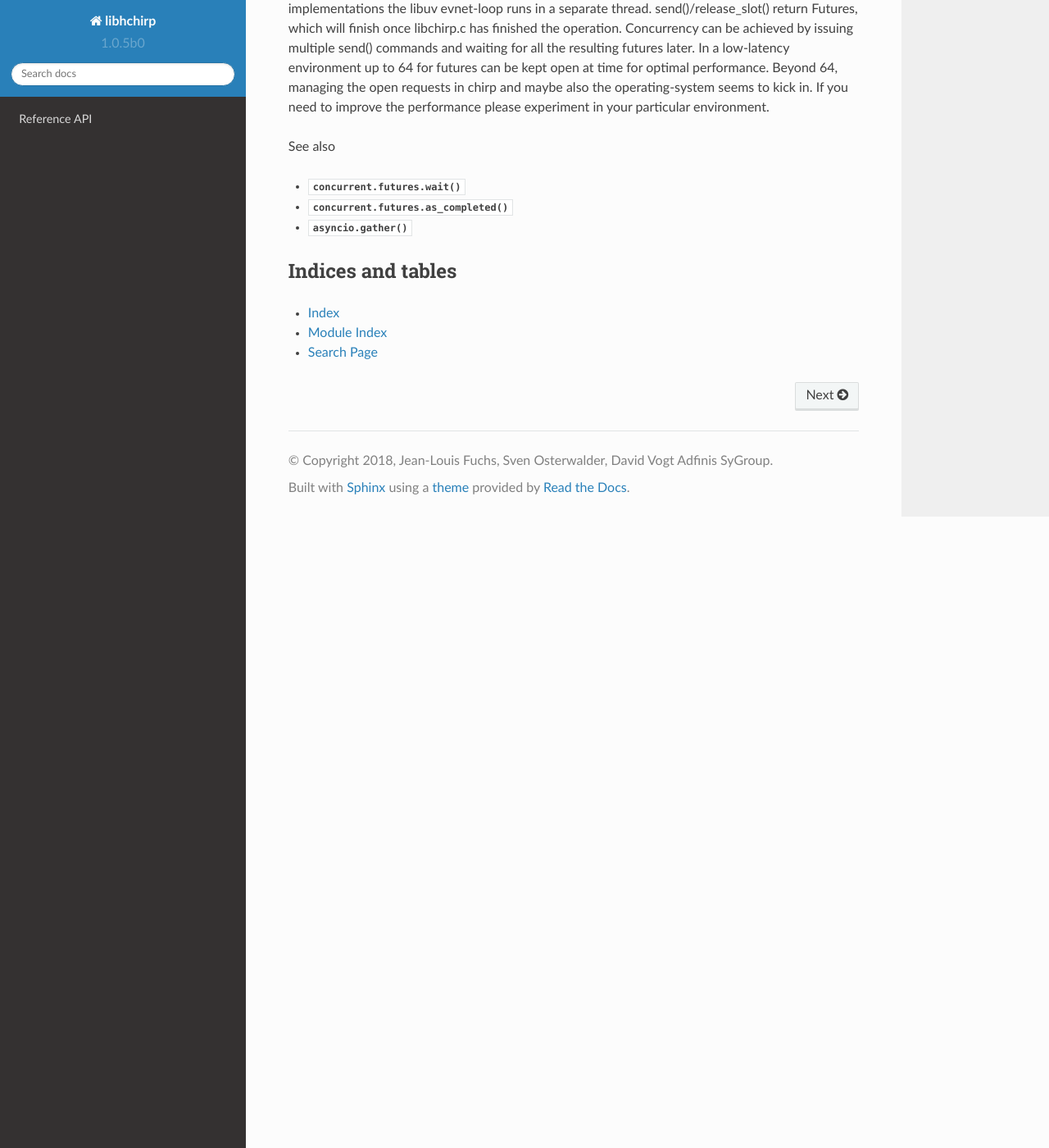
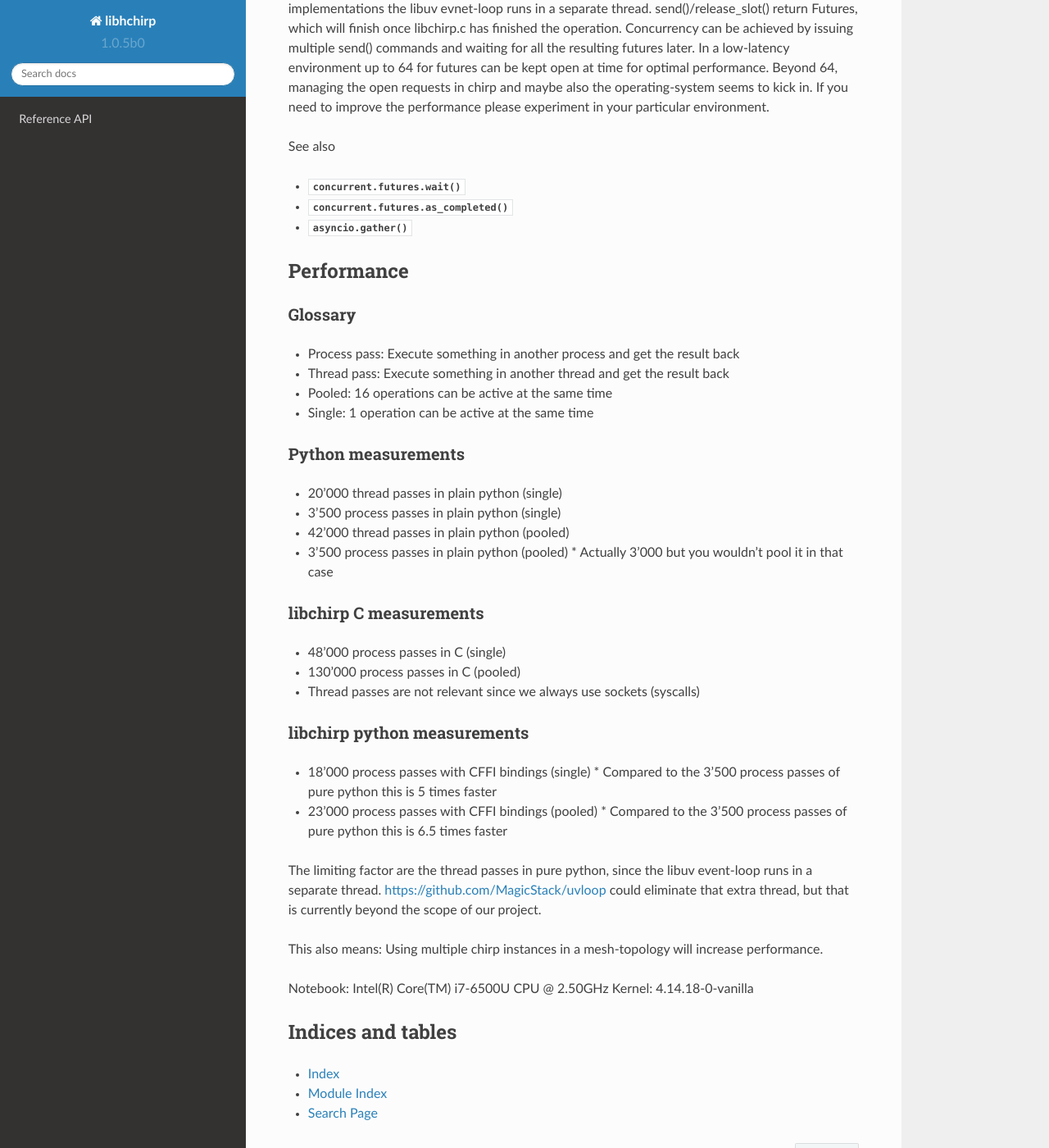
Before and after one commit to zhouxiaomao/python-chirp, a Sphinx documentation site: the page built from doc/index.rst, in a window 1280 px wide and 1400 px high, scrolled down 2531 px. Shown: the whole window at 82% size. Built offline with Sphinx 7.4.7 and the Read the Docs theme 2.0.0, drawn with Linux system fonts in a browser that asks for light colours.

Commit message:
About performance

```diff
--- a/doc/index.rst
+++ b/doc/index.rst
@@ -138,6 +138,52 @@ See also
 
 * :py:func:`asyncio.gather`
 
+Performance
+===========
+
+Glossary
+--------
+
+* Process pass: Execute something in another process and get the result back
+* Thread pass: Execute something in another thread and get the result back
+* Pooled: 16 operations can be active at the same time
+* Single: 1 operation can be active at the same time
+
+Python measurements
+-------------------
+
+* 20'000 thread passes in plain python (single)
+* 3'500 process passes in plain python (single)
+* 42'000 thread passes in plain python (pooled)
+* 3'500 process passes in plain python (pooled)
+  * Actually 3'000 but you wouldn't pool it in that case
+
+libchirp C measurements
+-----------------------
+
+* 48'000 process passes in C (single)
+* 130'000 process passes in C (pooled)
+* Thread passes are not relevant since we always use sockets (syscalls)
+
+libchirp python measurements
+----------------------------
+
+* 18'000 process passes with CFFI bindings (single)
+  * Compared to the 3'500 process passes of pure python this is 5 times faster
+* 23'000 process passes with CFFI bindings (pooled)
+  * Compared to the 3'500 process passes of pure python this is 6.5 times faster
+
+The limiting factor are the thread passes in pure python, since the libuv
+event-loop runs in a separate thread. https://github.com/MagicStack/uvloop could
+eliminate that extra thread, but that is currently beyond the scope of our
+project.
+
+This also means: Using multiple chirp instances in a mesh-topology will increase
+performance.
+
+Notebook: Intel(R) Core(TM) i7-6500U CPU @ 2.50GHz
+Kernel: 4.14.18-0-vanilla
+
 Indices and tables
 ==================
 
```
